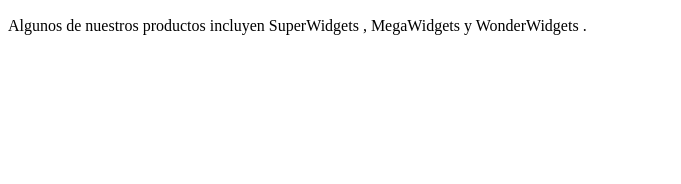
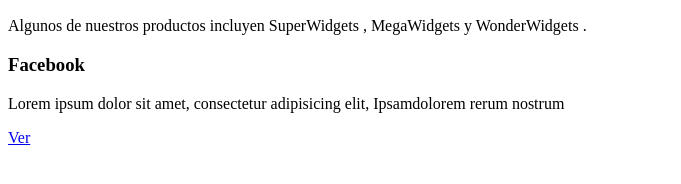
Before and after one commit to LuisViera99/Git-, a plain HTML site: page index.html in a window 1280 px wide. Shown: the part 202-386 px from the top of the page, without its empty margins (0-681 px from the left). Drawn offline with Linux system fonts and the light colour scheme.

Commit message:
Se agrego Fecebook y un boton

```diff
--- a/index.html
+++ b/index.html
@@ -36,6 +36,12 @@
 
       <p> Algunos de nuestros productos incluyen <span class = «product»> SuperWidgets </span>, <span class = «product»> MegaWidgets </span> y <span class = «product»> WonderWidgets </span> . </p>
 
+
+	<article class ="block">
+	<i class ="icon-social fa fa-facebook-official"></i>
+	<h3>Facebook</h3>
+	<p> Lorem ipsum dolor sit amet, consectetur adipisicing elit, Ipsamdolorem rerum nostrum</p>
+	<a href="#", class="btn">Ver</a>
     </div>
 
   </body>
```
